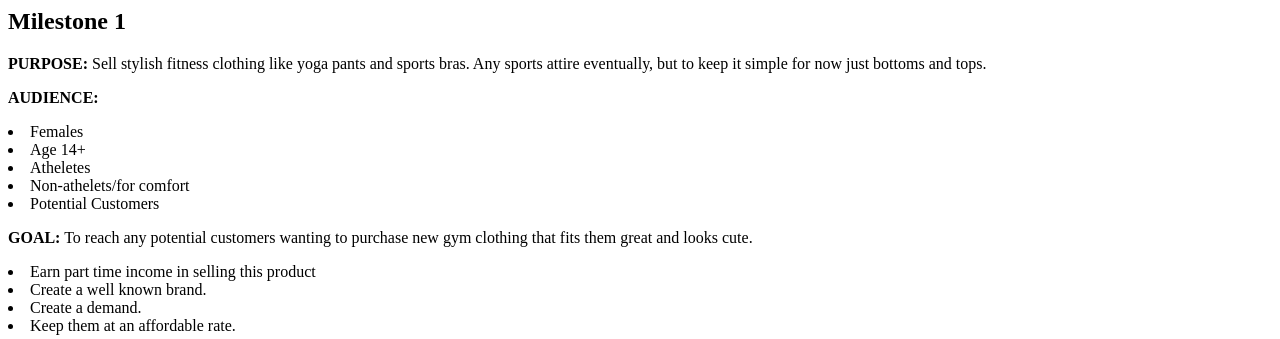
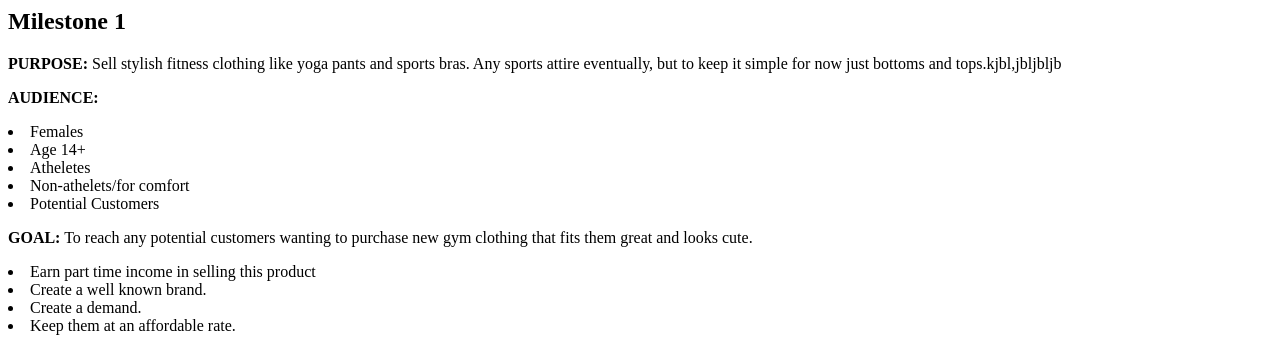
Before and after one commit to gabyveloz/business-page, a PHP site: page /milestone-1.php in a window 1280 px wide. Shown: the top 339 px of the page. Run offline with PHP 8.4, Linux system fonts and the light colour scheme.

Commit message:
My personal website project.

```diff
--- a/public_html/documentation/milestone-1.php
+++ b/public_html/documentation/milestone-1.php
@@ -14,7 +14,7 @@
 
 	Sell stylish fitness clothing like yoga pants and
 	sports bras. Any sports attire eventually, but to
-	keep it simple for now just bottoms and tops.
+	keep it simple for now just bottoms and tops.kjbl,jbljbljb
 </div>
 
 <div>
```
